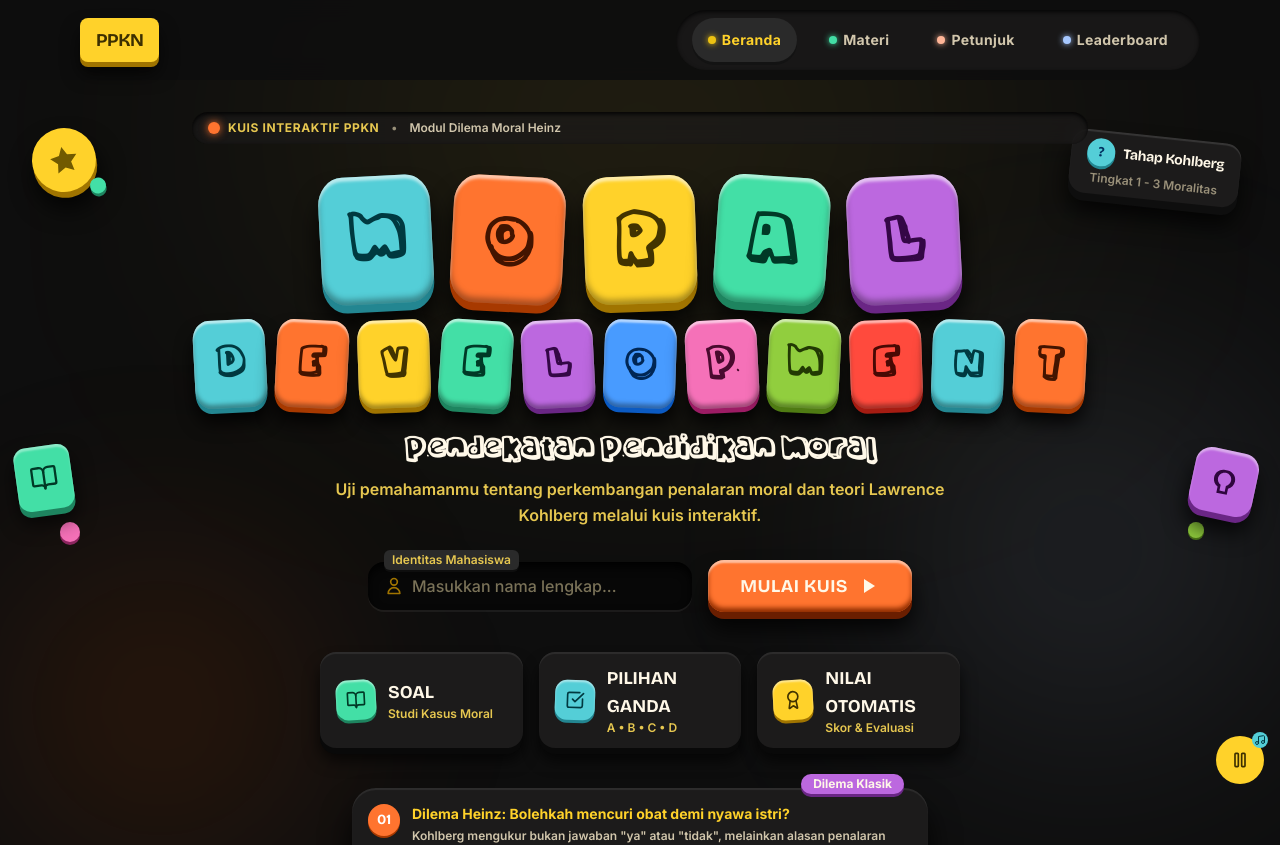
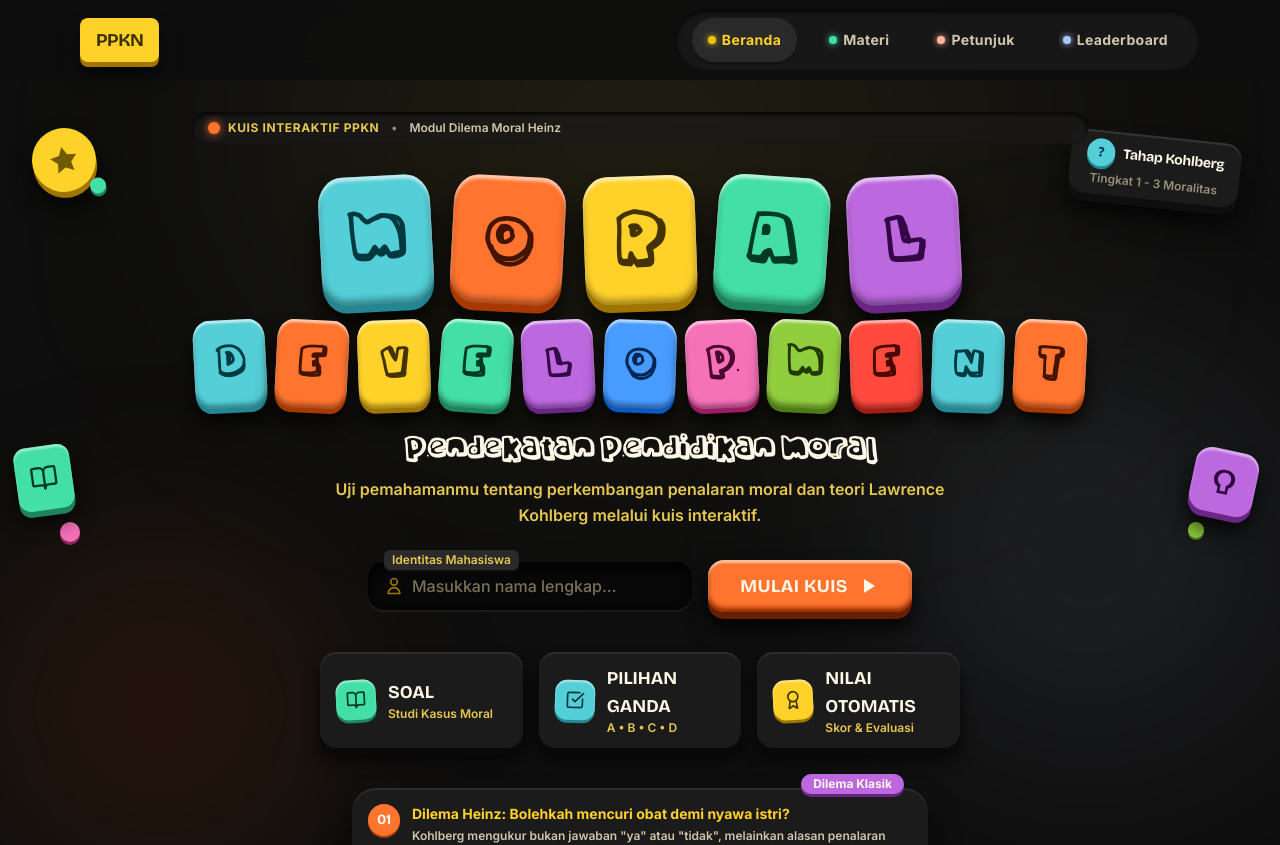
Before and after one commit to pangestuanton/ppkn-dev, a Next.js app: page / in a window 1280 px wide. Shown: the top 845 px of the page. Built offline with nearby package versions, Linux system fonts and the light colour scheme.

Commit message:
Remove music playback control button

```diff
--- a/components/MusicPlayer.tsx
+++ b/components/MusicPlayer.tsx
@@ -1,7 +1,6 @@
 "use client";
 
-import { Music, Pause, Play } from "lucide-react";
-import { useEffect, useRef, useState } from "react";
+import { useEffect, useRef } from "react";
 
 type MusicPlayerProps = { track: "home" | "leaderboard" };
 
@@ -12,41 +11,17 @@ const tracks = {
 
 export default function MusicPlayer({ track }: MusicPlayerProps) {
   const audioRef = useRef<HTMLAudioElement>(null);
-  const [playing, setPlaying] = useState(false);
-  const [available, setAvailable] = useState(true);
   const current = tracks[track];
 
   useEffect(() => {
     const audio = audioRef.current;
     if (!audio) return;
-    audio.play().then(() => setPlaying(true)).catch(() => {
-      // Autoplay bersuara dapat diblokir browser; tombol play tetap tersedia.
+    audio.play().catch(() => {
+      // Autoplay bersuara dapat diblokir oleh kebijakan browser.
     });
   }, [current.file]);
 
-  const togglePlayback = async () => {
-    const audio = audioRef.current;
-    if (!audio) return;
-    if (audio.paused) {
-      try {
-        await audio.play();
-        setPlaying(true);
-      } catch {
-        setAvailable(false);
-      }
-    } else {
-      audio.pause();
-      setPlaying(false);
-    }
-  };
-
   return (
-    <div className="fixed bottom-4 right-4 z-40">
-      <button type="button" onClick={togglePlayback} disabled={!available} title={current.label} aria-label={playing ? `Jeda ${current.label}` : `Putar ${current.label}`} className="flex h-12 w-12 shrink-0 items-center justify-center rounded-full bg-[#FFD22A] text-[#3c2f00] shadow-[inset_0_2px_2px_rgba(255,255,255,.6),0_4px 0_#A07400,0_8px 14px_rgba(0,0,0,.65)] transition-transform hover:-translate-y-0.5 active:translate-y-1 disabled:cursor-not-allowed disabled:opacity-50">
-        {playing ? <Pause className="h-5 w-5" aria-hidden="true" /> : <Play className="ml-0.5 h-5 w-5" aria-hidden="true" />}
-      </button>
-      <Music className="pointer-events-none absolute -right-1 -top-1 h-4 w-4 rounded-full bg-[#54CED7] p-0.5 text-[#003940]" aria-hidden="true" />
-      <audio ref={audioRef} src={current.file} loop autoPlay preload="none" onEnded={() => setPlaying(false)} onError={() => setAvailable(false)} />
-    </div>
+    <audio ref={audioRef} src={current.file} loop autoPlay preload="auto" aria-label={current.label} />
   );
 }
```
